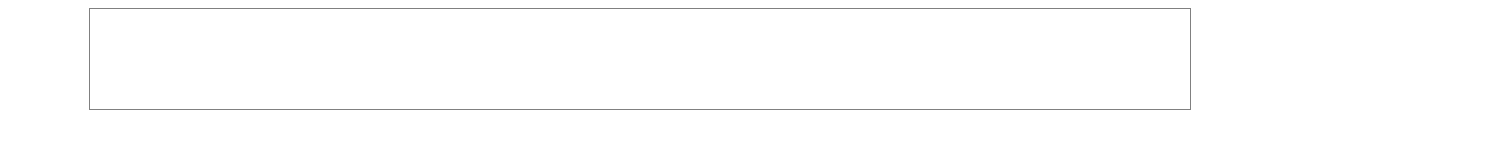
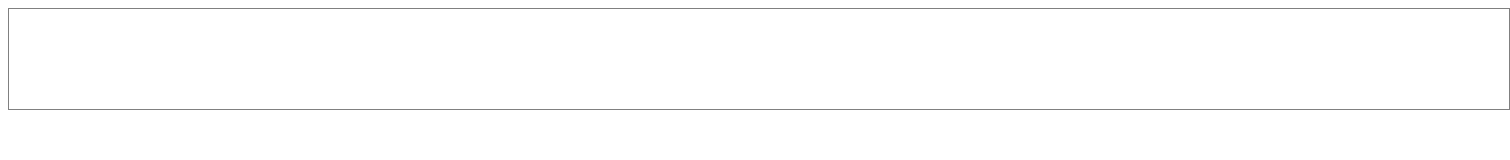
Before and after one commit to lightoj/light-oj.github.io, a plain HTML site: page index.html in a window 1280 px wide. Shown: the whole page, 1510 px wide, since content can reach past the window. Drawn offline with Linux system fonts and the light colour scheme.

Commit message:
Update style.css

```diff
--- a/style.css
+++ b/style.css
@@ -1,5 +1,5 @@
 #container {
-  width:1100px;
+  width:1500px;
   border: 1px solid grey;
   height: 100px;
   margin: 0 auto;
```
